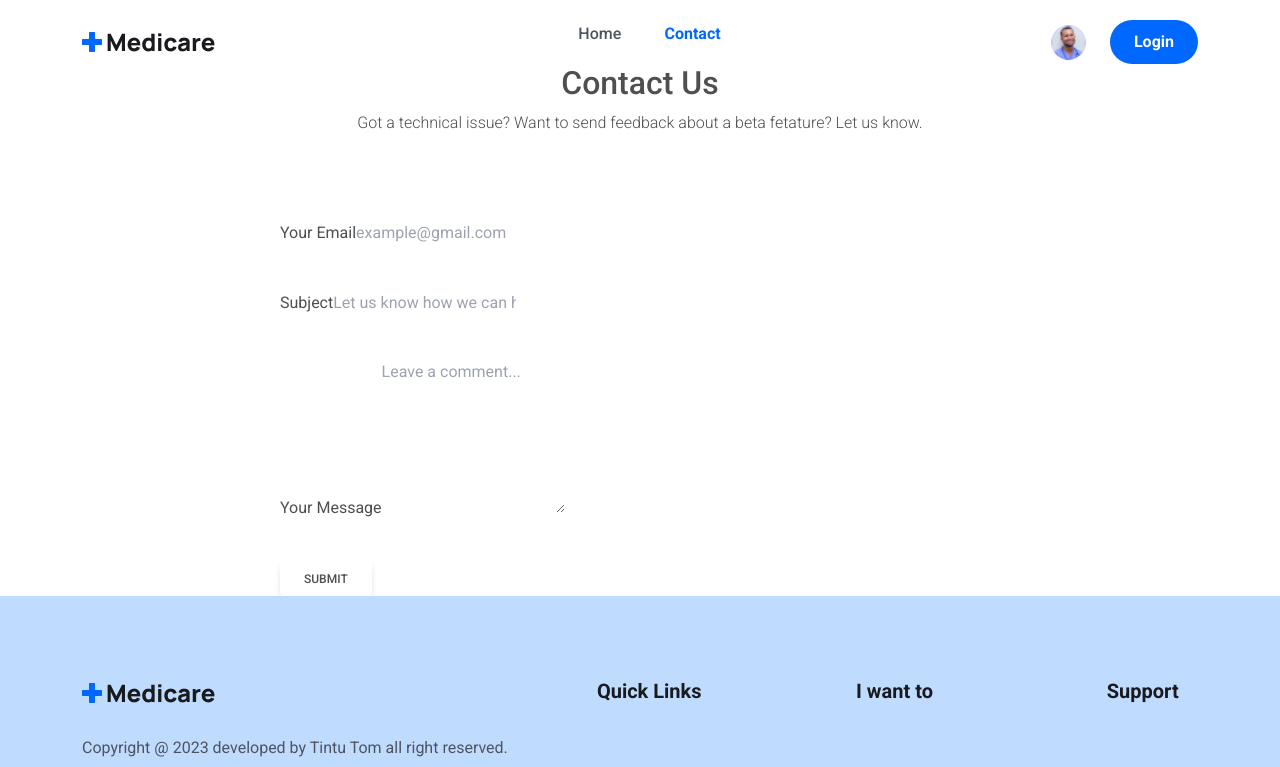
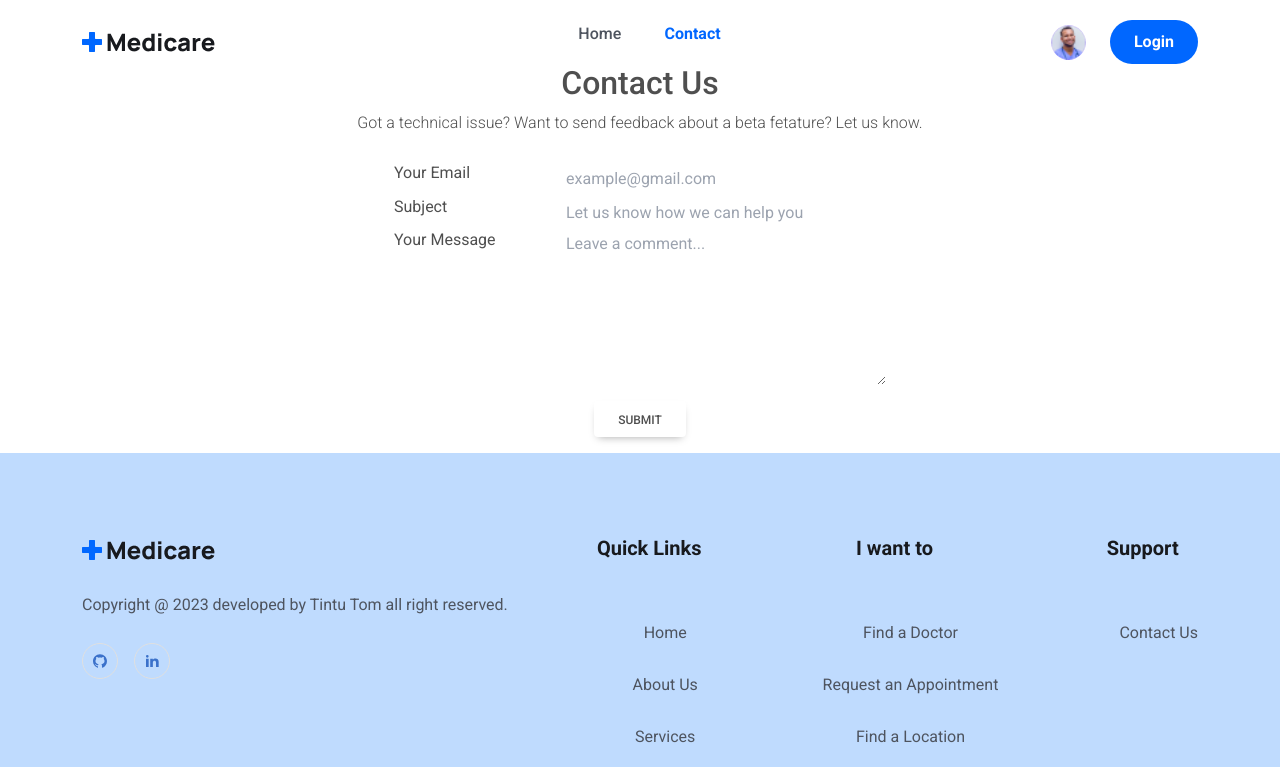
Before and after one commit to tintutom/inhomefrontend, a React (Create React App) app: page /contact in a window 1280 px wide. Shown: the top 767 px of the page. Built offline with nearby package versions, Linux system fonts and the light colour scheme; a web font is replaced by a local one.

Commit message:
Update alignments

```diff
--- a/src/pages/Contact.jsx
+++ b/src/pages/Contact.jsx
@@ -2,14 +2,15 @@ import React from 'react'
 
 const Contact = () => {
   return (
-    <section>
+    <section className=' '>
       <div className='px-4 mx-auto max-w-screen-md'>
         <h2 className='heading text-center'>Contact Us</h2>
-        <p className='mb-8 lg:mb-16 font-light text-center text__para'>
+        <p className='mb-4 font-light text-center text__para'>
           Got a technical issue? Want to send feedback about a beta fetature? Let us know.
         </p>
-        <form action='' className='space-y-8'>
-          <div>
+        <div className='flex w-full justify-center'>
+          <form action='' className=''>
+            <div className='grid grid-cols-3'>
               <label htmlFor='email' className='form__label'>
                 Your Email
               </label>
@@ -17,19 +18,19 @@ const Contact = () => {
                 type='email'
                 id='email'
                 placeholder='example@gmail.com'
-              className='form__input mt-1' />
+                className='form__input mt-1 ml-2 w-80 col-span-2' />
             </div>
-          <div>
-            <label htmlFor='subject' className='form__label'>
+            <div className='grid grid-cols-3'>
+              <label htmlFor='subject' className='form__label '>
                 Subject
               </label>
               <input
                 type='text'
                 id='subject'
                 placeholder='Let us know how we can help you'
-              className='form__input mt-1' />
+                className='form__input mt-1 ml-2 w-80 col-span-2' />
             </div>
-          <div className='sm:col-span-2'>
+            <div className='sm:col-span-2 grid grid-cols-3'>
               <label htmlFor='message' className='form__label'>
                 Your Message
               </label>
@@ -38,13 +39,69 @@ const Contact = () => {
                 type='text'
                 id='message'
                 placeholder='Leave a comment...'
-              className='form__input mt-1' />
+                className='form__input mt-1 ml-2  col-span-2' />
             </div>
+            <div className='flex justify-center my-3'>
+
             <button type='submit' className='btn rounded sm:w-fit'>Submit</button>
+            </div>
           </form>
+
+        </div>
       </div>
     </section>
   )
 }
 
 export default Contact
+
+// import React from 'react'
+
+// const Contact = () => {
+//   return (
+//     <section>
+//       <div className='px-4 mx-auto max-w-screen-md'>
+//         <h2 className='heading text-center'>Contact Us</h2>
+//         <p className='mb-8 lg:mb-16 font-light text-center text__para'>
+//           Got a technical issue? Want to send feedback about a beta fetature? Let us know.
+//         </p>
+//         <form action='' className='space-y-8'>
+//           <div>
+//             <label htmlFor='email' className='form__label'>
+//               Your Email
+//             </label>
+//             <input
+//               type='email'
+//               id='email'
+//               placeholder='example@gmail.com'
+//               className='form__input mt-1' />
+//           </div>
+//           <div>
+//             <label htmlFor='subject' className='form__label'>
+//               Subject
+//             </label>
+//             <input
+//               type='text'
+//               id='subject'
+//               placeholder='Let us know how we can help you'
+//               className='form__input mt-1' />
+//           </div>
+//           <div className='sm:col-span-2'>
+//             <label htmlFor='message' className='form__label'>
+//               Your Message
+//             </label>
+//             <textarea
+//               rows='6'
+//               type='text'
+//               id='message'
+//               placeholder='Leave a comment...'
+//               className='form__input mt-1' />
+//           </div>
+//           <button type='submit' className='btn rounded sm:w-fit'>Submit</button>
+//         </form>
+//       </div>
+//     </section>
+//   )
+// }
+
+// export default Contact
```
Lines whose indentation alone changed are shown as unchanged.
